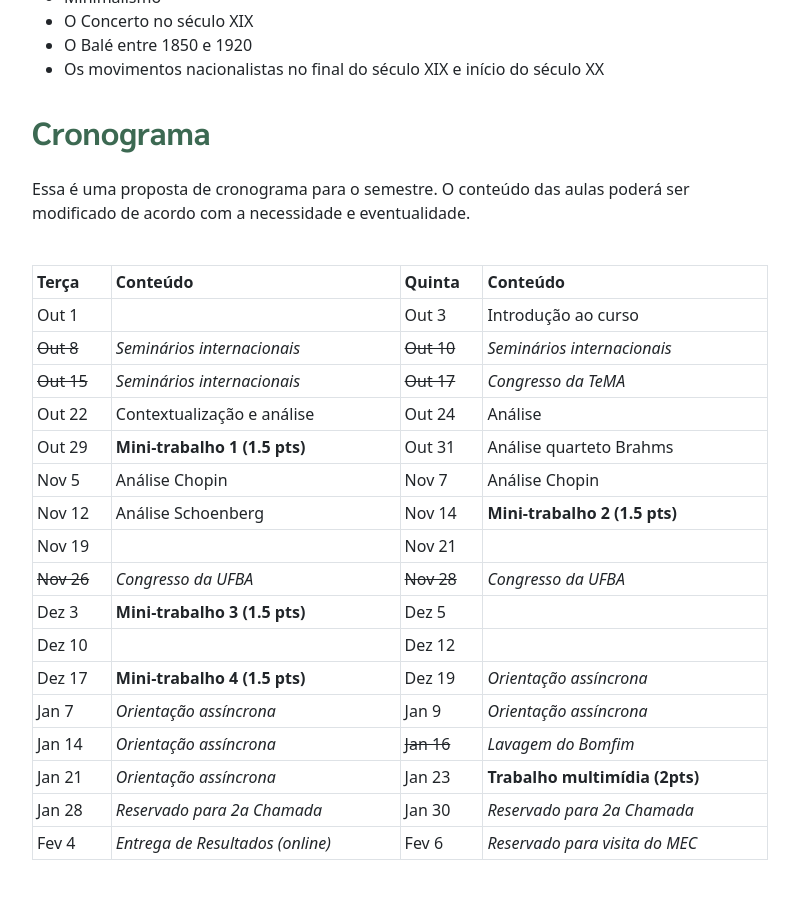
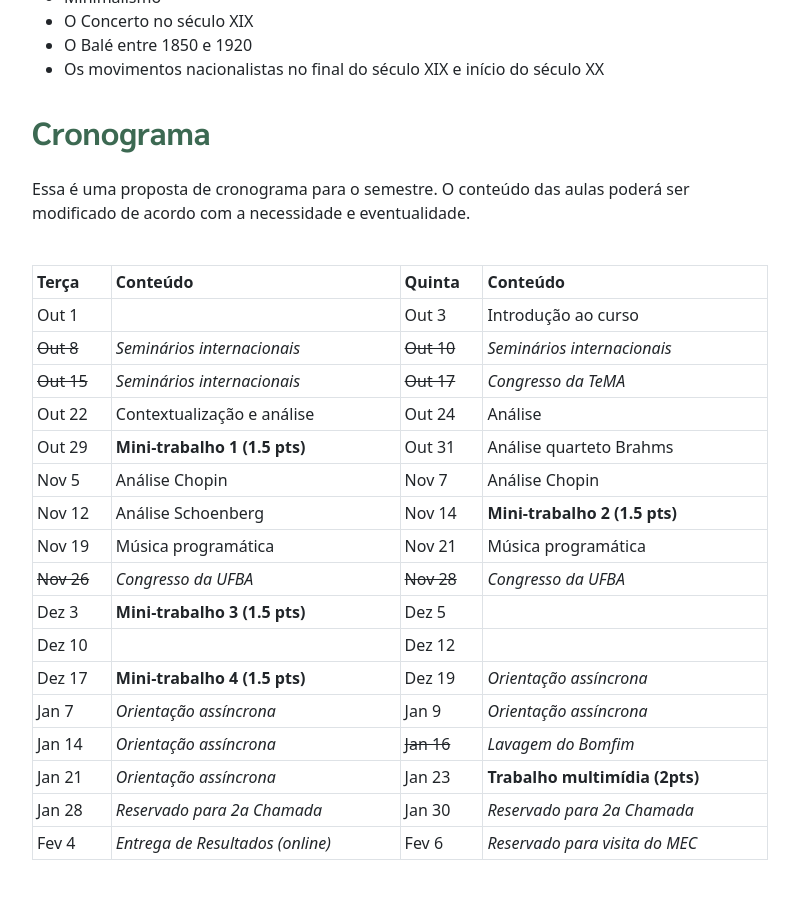
Before and after one commit to pedrokroger/pedrokroger.github.io, a Jekyll site: the page built from aulas/lem8.md, in a window 1280 px wide and 900 px high, scrolled down 1394 px. Shown: the whole window, without its empty margins (50-849 px from the left). Built offline with Jekyll 4.4.1, drawn with Linux system fonts in a browser that asks for light colours.

Commit message:
Atualiza cronograma

```diff
--- a/aulas/lem8.md
+++ b/aulas/lem8.md
@@ -81,7 +81,7 @@ ser modificado de acordo com a necessidade e eventualidade.
 | Out 29     | **Mini-trabalho 1 (1.5 pts)**    | Out 31     | Análise quarteto Brahms        |
 | Nov 5      | Análise Chopin                   | Nov 7      | Análise Chopin                 |
 | Nov 12     | Análise Schoenberg               | Nov 14     | **Mini-trabalho 2 (1.5 pts)**  |
-| Nov 19     |                                  | Nov 21     |                                |
+| Nov 19     | Música programática              | Nov 21     | Música programática            |
 | ~~Nov 26~~ | *Congresso da UFBA*              | ~~Nov 28~~ | *Congresso da UFBA*            |
 | Dez 3      | **Mini-trabalho 3 (1.5 pts)**    | Dez 5      |                                |
 | Dez 10     |                                  | Dez 12     |                                |
```
